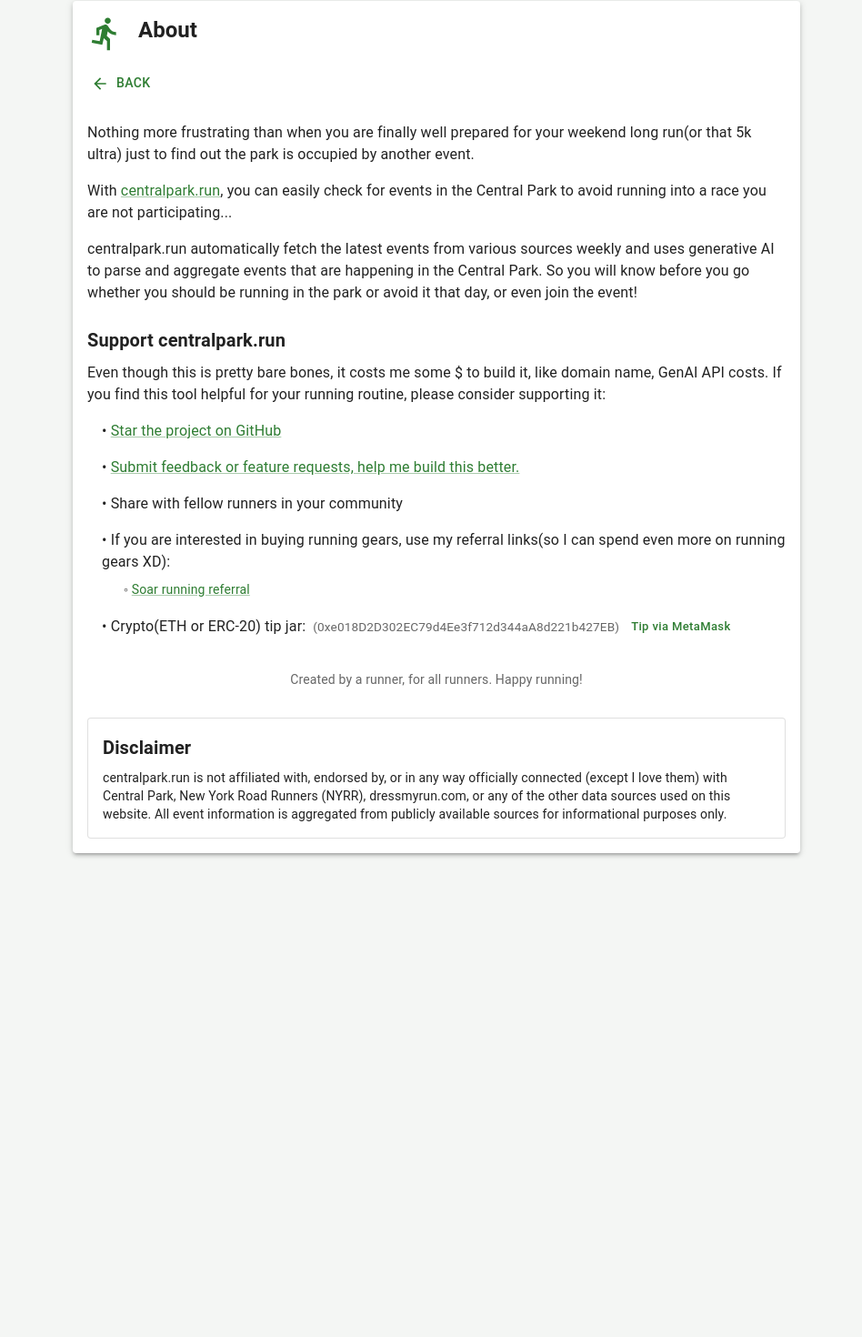
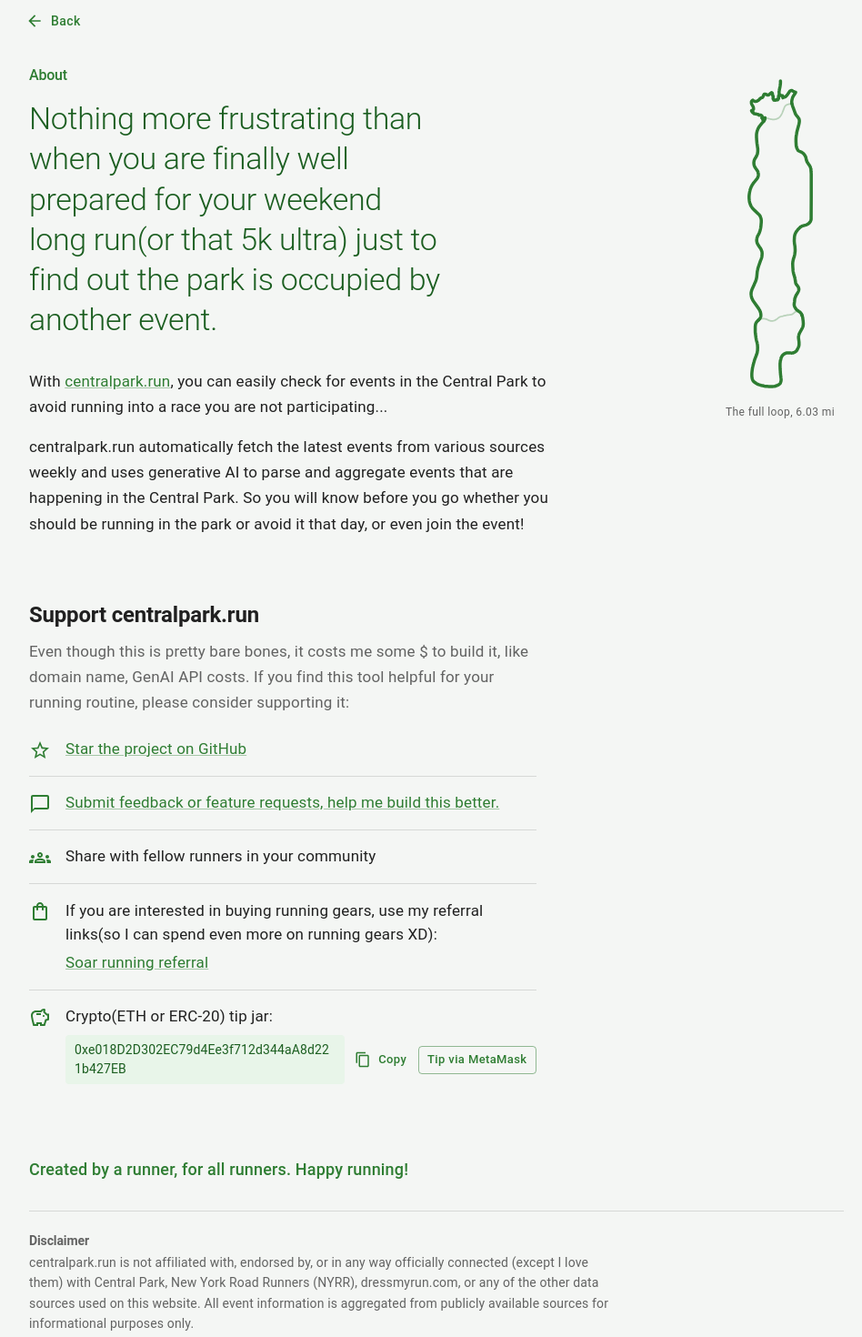
Before and after one commit to minimumviablestack/central-park-run-calendar, a React (Create React App) app: page /about in a window 1280 px wide. Shown: the part 19-1489 px from the top of the page at 91% size, without its empty margins (160-1108 px from the left). Before the commit the page ends 977 px from the top, so only its background shows below. Built offline with nearby package versions, Linux system fonts and the light colour scheme.

Commit message:
feat: redesign About page layout around the park loop
Same copy, new format: lede-led hero beside the real 6.03 mi loop drawn
from segmentGeometry.json, support options as an icon list, copyable
tip-jar address, quiet disclaimer footnote. MetaMask errors now use an
MUI Snackbar instead of alert().

```diff
--- a/src/components/About.js
+++ b/src/components/About.js
@@ -1,144 +1,296 @@
-import React from 'react';
+import React, { useState } from 'react';
 import {
   Box,
-  Paper,
   Typography,
   Link,
-  Button
+  Button,
+  Divider,
+  Snackbar,
+  Alert
 } from '@mui/material';
 import { Link as RouterLink } from 'react-router-dom';
-import DirectionsRunIcon from '@mui/icons-material/DirectionsRun';
 import ArrowBackIcon from '@mui/icons-material/ArrowBack';
+import StarBorderIcon from '@mui/icons-material/StarBorder';
+import ChatBubbleOutlineIcon from '@mui/icons-material/ChatBubbleOutline';
+import GroupsOutlinedIcon from '@mui/icons-material/GroupsOutlined';
+import ShoppingBagOutlinedIcon from '@mui/icons-material/ShoppingBagOutlined';
+import SavingsOutlinedIcon from '@mui/icons-material/SavingsOutlined';
+import ContentCopyIcon from '@mui/icons-material/ContentCopy';
+import segmentGeometry from '../data/segmentGeometry.json';
+
+const ETH_ADDRESS = '0xe018D2D302EC79d4Ee3f712d344aA8d221b427EB';
+const LOOP_SEGMENTS = ['drive_south', 'drive_east_mid', 'drive_north', 'drive_west_mid'];
+const CROSS_SEGMENTS = ['transverse_72', 'transverse_102'];
+// Manhattan's grid (and the park) sits ~29° east of true north.
+const GRID_ROTATION_DEG = 29;
+const LOOP_VIEW = { width: 120, height: 300, pad: 6 };
+
+function projectSegments() {
+  const rad = (-GRID_ROTATION_DEG * Math.PI) / 180;
+  const cosLat = Math.cos((40.78 * Math.PI) / 180);
+  const rotate = ([lat, lng]) => {
+    const x = lng * cosLat;
+    const y = -lat;
+    return [x * Math.cos(rad) - y * Math.sin(rad), x * Math.sin(rad) + y * Math.cos(rad)];
+  };
+
+  const ids = [...LOOP_SEGMENTS, ...CROSS_SEGMENTS];
+  const rotated = Object.fromEntries(ids.map((id) => [id, segmentGeometry[id].map(rotate)]));
+  const all = Object.values(rotated).flat();
+  const xs = all.map(([x]) => x);
+  const ys = all.map(([, y]) => y);
+  const [minX, maxX, minY, maxY] = [Math.min(...xs), Math.max(...xs), Math.min(...ys), Math.max(...ys)];
+  const { width, height, pad } = LOOP_VIEW;
+  const scale = Math.min((width - pad * 2) / (maxX - minX), (height - pad * 2) / (maxY - minY));
+  const offsetX = (width - (maxX - minX) * scale) / 2;
+  const offsetY = (height - (maxY - minY) * scale) / 2;
+
+  const toPath = (points) => points
+    .map(([x, y], i) => `${i ? 'L' : 'M'}${((x - minX) * scale + offsetX).toFixed(1)} ${((y - minY) * scale + offsetY).toFixed(1)}`)
+    .join(' ');
+
+  return {
+    loop: LOOP_SEGMENTS.map((id) => toPath(rotated[id])),
+    cross: CROSS_SEGMENTS.map((id) => toPath(rotated[id])),
+  };
+}
+
+const PARK_PATHS = projectSegments();
+
+function ParkLoop({ sx }) {
+  return (
+    <Box
+      component="svg"
+      viewBox={`0 0 ${LOOP_VIEW.width} ${LOOP_VIEW.height}`}
+      role="img"
+      aria-label="Outline of the Central Park loop"
+      sx={(theme) => ({
+        display: 'block',
+        overflow: 'visible',
+        '& path': { fill: 'none', strokeLinecap: 'round', strokeLinejoin: 'round' },
+        '& .loop': {
+          stroke: theme.palette.primary.main,
+          strokeWidth: 3,
+          strokeDasharray: 1,
+          strokeDashoffset: 0,
+          animation: 'drawLoop 2.4s cubic-bezier(.45,0,.2,1) both',
+        },
+        '& .cross': { stroke: theme.palette.primary.main, strokeWidth: 1.5, opacity: 0.3 },
+        '@keyframes drawLoop': { from: { strokeDashoffset: 1 }, to: { strokeDashoffset: 0 } },
+        '@media (prefers-reduced-motion: reduce)': { '& .loop': { animation: 'none' } },
+        ...sx,
+      })}
+    >
+      {PARK_PATHS.cross.map((d) => <path key={d} className="cross" d={d} />)}
+      {PARK_PATHS.loop.map((d) => <path key={d} className="loop" d={d} pathLength="1" />)}
+    </Box>
+  );
+}
+
+function SupportRow({ icon: Icon, children }) {
+  return (
+    <Box component="li" sx={{ display: 'flex', gap: 2, py: 2, alignItems: 'flex-start' }}>
+      <Icon sx={{ color: 'primary.main', mt: '2px', flexShrink: 0 }} aria-hidden="true" />
+      <Box sx={{ flex: 1, minWidth: 0 }}>{children}</Box>
+    </Box>
+  );
+}
+
+const bodySx = { fontSize: '1.0625rem', lineHeight: 1.65, maxWidth: '62ch' };
 
 function About() {
+  const [notice, setNotice] = useState(null);
+
+  const copyAddress = async () => {
+    try {
+      await navigator.clipboard.writeText(ETH_ADDRESS);
+      setNotice({ severity: 'success', message: 'Address copied' });
+    } catch (error) {
+      setNotice({ severity: 'error', message: 'Couldn\'t copy. Select the address and copy it manually.' });
+    }
+  };
+
+  const tipViaMetaMask = async () => {
+    if (!window.ethereum) {
+      window.open(`https://etherscan.io/address/${ETH_ADDRESS}`, '_blank');
+      setNotice({ severity: 'info', message: 'MetaMask not detected. Please install MetaMask to send ETH directly.' });
+      return;
+    }
+    try {
+      const accounts = await window.ethereum.request({ method: 'eth_requestAccounts' });
+      await window.ethereum.request({
+        method: 'eth_sendTransaction',
+        params: [{
+          to: ETH_ADDRESS,
+          from: accounts[0],
+          value: '0x11c37937e08000', // 0.005 ETH in hex
+        }],
+      });
+    } catch (error) {
+      console.error('MetaMask error:', error);
+      setNotice({ severity: 'error', message: 'Transaction failed. See console for details.' });
+    }
+  };
+
   return (
-    <Paper component="main" elevation={3} sx={{ maxWidth: 800, margin: '20px auto', padding: 2 }}>
-      <Box sx={{ display: 'flex', alignItems: 'center', mb: 2 }}>
-        <DirectionsRunIcon sx={{ fontSize: 40, mr: 2, color: 'primary.main' }} />
-        <Typography variant="h5" component="h1" gutterBottom sx={{ flex: 1 }}>
-          About
-        </Typography>
-      </Box>
-
+    <Box component="main" sx={{ maxWidth: 960, mx: 'auto', px: { xs: 2, sm: 4 }, pt: { xs: 2, sm: 3 }, pb: 8 }}>
       <Button
         component={RouterLink}
         to="/"
         startIcon={<ArrowBackIcon />}
-        sx={{ mb: 3 }}
+        sx={{ textTransform: 'none', ml: -1, mb: { xs: 2, sm: 4 } }}
       >
         Back
       </Button>
 
-      <Typography variant="body1" paragraph>
+      <Box
+        component="section"
+        sx={{
+          display: 'grid',
+          gridTemplateColumns: { xs: '1fr 64px', sm: '1fr 140px' },
+          columnGap: { xs: 2, sm: 8 },
+          alignItems: 'start',
+        }}
+      >
+        <Box sx={{ gridColumn: 1, gridRow: 1 }}>
+          <Typography variant="h1" sx={{ fontSize: '1rem', fontWeight: 500, color: 'primary.main', mb: 2 }}>
+            About
+          </Typography>
+          <Typography
+            sx={{
+              fontSize: { xs: '1.5rem', sm: '2.125rem' },
+              fontWeight: 300,
+              lineHeight: 1.3,
+              letterSpacing: '-0.01em',
+              color: 'success.dark',
+              maxWidth: '24ch',
+              mb: { xs: 3, sm: 4 },
+            }}
+          >
             Nothing more frustrating than when you are finally well prepared for your weekend long run(or that 5k ultra) just to find out the park is occupied by another event.
           </Typography>
-
-      <Typography variant="body1" paragraph>
+        </Box>
+        <Box component="figure" sx={{ m: 0, mt: 1, gridColumn: 2, gridRow: { xs: 1, sm: '1 / span 2' } }}>
+          <ParkLoop sx={{ width: '100%', height: 'auto' }} />
+          <Typography
+            component="figcaption"
+            variant="caption"
+            sx={{ display: { xs: 'none', sm: 'block' }, mt: 1.5, color: 'text.secondary', textAlign: 'center' }}
+          >
+            The full loop, 6.03 mi
+          </Typography>
+        </Box>
+        <Box sx={{ gridColumn: { xs: '1 / -1', sm: 1 }, gridRow: 2 }}>
+          <Typography sx={{ ...bodySx, mb: 2 }}>
             With <Link component={RouterLink} to="/" color="primary">centralpark.run</Link>, you can easily check for events in the Central Park to avoid running into a race you are not participating...
           </Typography>
-
-      <Typography variant="body1" paragraph>
+          <Typography sx={bodySx}>
             centralpark.run automatically fetch the latest events from various sources weekly and uses generative AI to parse and aggregate events that are happening in the Central Park. So you will know before you go whether you should be running in the park or avoid it that day, or even join the event!
           </Typography>
+        </Box>
+      </Box>
 
-      <Typography variant="h6" component="h2" sx={{ mt: 3, mb: 1 }}>
+      <Box component="section" sx={{ mt: { xs: 6, sm: 9 }, maxWidth: '62ch' }}>
+        <Typography variant="h2" sx={{ fontSize: '1.5rem', fontWeight: 600, mb: 1.5 }}>
           Support centralpark.run
         </Typography>
-
-      <Typography variant="body1" paragraph>
+        <Typography sx={{ ...bodySx, color: 'text.secondary', mb: 1 }}>
           Even though this is pretty bare bones, it costs me some $ to build it, like domain name, GenAI API costs.
           If you find this tool helpful for your running routine, please consider supporting it:
         </Typography>
 
-      <Box sx={{ ml: 2, mb: 2 }}>
-        <Typography variant="body1" paragraph>
-          • <Link href="https://github.com/minimumviablestack/central-park-run-calendar" target="_blank" rel="noopener">Star the project on GitHub</Link>
+        <Box
+          component="ul"
+          sx={{
+            listStyle: 'none',
+            p: 0,
+            m: 0,
+            '& > li + li': { borderTop: 1, borderColor: 'divider' },
+            '& a': { fontSize: '1.0625rem' },
+          }}
+        >
+          <SupportRow icon={StarBorderIcon}>
+            <Link href="https://github.com/minimumviablestack/central-park-run-calendar" target="_blank" rel="noopener">
+              Star the project on GitHub
+            </Link>
+          </SupportRow>
+          <SupportRow icon={ChatBubbleOutlineIcon}>
+            <Link href="https://github.com/minimumviablestack/central-park-run-calendar/issues" target="_blank" rel="noopener">
+              Submit feedback or feature requests, help me build this better.
+            </Link>
+          </SupportRow>
+          <SupportRow icon={GroupsOutlinedIcon}>
+            <Typography sx={{ fontSize: '1.0625rem' }}>Share with fellow runners in your community</Typography>
+          </SupportRow>
+          <SupportRow icon={ShoppingBagOutlinedIcon}>
+            <Typography sx={{ fontSize: '1.0625rem', lineHeight: 1.55, mb: 0.75 }}>
+              If you are interested in buying running gears, use my referral links(so I can spend even more on running gears XD):
             </Typography>
-        <Typography variant="body1" paragraph>
-          • <Link href="https://github.com/minimumviablestack/central-park-run-calendar/issues" target="_blank" rel="noopener">Submit feedback or feature requests, help me build this better.</Link>
-        </Typography>
-        <Typography variant="body1" paragraph>
-          • Share with fellow runners in your community
-        </Typography>
-        <Typography variant="body1" paragraph>
-          • If you are interested in buying running gears, use my referral links(so I can spend even more on running gears XD):
-            <Box sx={{ ml: 3, mt: 1 }}>
-              <Typography variant="body2" paragraph>
-                ◦ <Link
-                    href="https://r.infl.co/wnd0R76UIi5"
-                    target="_blank"
-                    rel="noopener"
-                    color="primary"
-                  >
+            <Link href="https://r.infl.co/wnd0R76UIi5" target="_blank" rel="noopener" color="primary">
               Soar running referral
             </Link>
+          </SupportRow>
+          <SupportRow icon={SavingsOutlinedIcon}>
+            <Typography sx={{ fontSize: '1.0625rem', mb: 1 }}>Crypto(ETH or ERC-20) tip jar:</Typography>
+            <Box
+              sx={{
+                display: 'flex',
+                flexWrap: 'wrap',
+                alignItems: 'center',
+                gap: 1,
+              }}
+            >
+              <Typography
+                component="code"
+                sx={{
+                  fontFamily: 'inherit',
+                  fontSize: '0.875rem',
+                  color: 'success.dark',
+                  bgcolor: 'success.light',
+                  borderRadius: 1,
+                  px: 1.25,
+                  py: 0.75,
+                  wordBreak: 'break-all',
+                  flex: '1 1 260px',
+                }}
+              >
+                {ETH_ADDRESS}
               </Typography>
-            </Box>
-        </Typography>
-        <Typography variant="body1" paragraph>
-          • Crypto(ETH or ERC-20) tip jar:
-            <Typography component="span" sx={{ ml: 1, color: 'text.secondary', fontSize: '0.85rem', wordBreak: 'break-all' }}>
-              (0xe018D2D302EC79d4Ee3f712d344aA8d221b427EB)
-            </Typography>
-            <Button
-              color="primary"
-              size="small"
-              onClick={() => {
-                const ethAddress = '0xe018D2D302EC79d4Ee3f712d344aA8d221b427EB';
-                if (window.ethereum) {
-                  // Ensure the address is properly formatted with 0x prefix
-                  const formattedAddress = ethAddress.startsWith('0x') ? ethAddress : `0x${ethAddress}`;
-
-                  // Request account access if needed
-                  window.ethereum.request({ method: 'eth_requestAccounts' })
-                    .then(accounts => {
-                      // Create transaction parameters
-                      const transactionParameters = {
-                        to: formattedAddress,
-                        from: accounts[0], // The currently connected wallet address
-                        value: '0x11c37937e08000', // 0.005 ETH in hex
-                      };
-
-                      // Send the transaction
-                      window.ethereum.request({
-                        method: 'eth_sendTransaction',
-                        params: [transactionParameters],
-                      })
-                      .catch(error => {
-                        console.error('Transaction error:', error);
-                        alert('Transaction failed. See console for details.');
-                      });
-                    })
-                    .catch(error => {
-                      console.error('Account access error:', error);
-                      alert('Could not access your Ethereum wallet.');
-                    });
-                } else {
-                  window.open(`https://etherscan.io/address/${ethAddress}`, '_blank');
-                  alert('MetaMask not detected. Please install MetaMask to send ETH directly.');
-                }
-              }}
-              sx={{ ml: 1, textTransform: 'none' }}
-            >
+              <Button size="small" startIcon={<ContentCopyIcon />} onClick={copyAddress} sx={{ textTransform: 'none' }}>
+                Copy
+              </Button>
+              <Button size="small" variant="outlined" onClick={tipViaMetaMask} sx={{ textTransform: 'none' }}>
                 Tip via MetaMask
               </Button>
+            </Box>
+          </SupportRow>
+        </Box>
+      </Box>
 
+      <Typography sx={{ mt: { xs: 6, sm: 8 }, fontSize: '1.125rem', fontWeight: 500, color: 'primary.main' }}>
+        Created by a runner, for all runners. Happy running!
+      </Typography>
+
+      <Divider sx={{ mt: 4, mb: 3 }} />
+
+      <Box component="section" sx={{ maxWidth: '72ch' }}>
+        <Typography variant="h2" sx={{ fontSize: '0.875rem', fontWeight: 600, color: 'text.secondary', mb: 0.5 }}>
+          Disclaimer
+        </Typography>
+        <Typography variant="body2" sx={{ color: 'text.secondary', lineHeight: 1.6 }}>
+          centralpark.run is not affiliated with, endorsed by, or in any way officially connected (except I love them) with Central Park, New York Road Runners (NYRR), dressmyrun.com, or any of the other data sources used on this website. All event information is aggregated from publicly available sources for informational purposes only.
         </Typography>
       </Box>
 
-      <Typography variant="body2" sx={{ mt: 4, textAlign: 'center', color: 'text.secondary' }}>
-        Created by a runner, for all runners. Happy running!
-      </Typography>
-
-      <Box sx={{ mt: 4, p: 2, bgcolor: 'background.paper', borderRadius: 1, border: '1px solid', borderColor: 'divider' }}>
-        <Typography variant="h6" component="h2" gutterBottom>
-          Disclaimer
-        </Typography>
-        <Typography variant="body2">
-          centralpark.run is not affiliated with, endorsed by, or in any way officially connected (except I love them) with Central Park, New York Road Runners (NYRR), dressmyrun.com, or any of the other data sources used on this website. All event information is aggregated from publicly available sources for informational purposes only.
-        </Typography>
+      <Snackbar
+        open={Boolean(notice)}
+        autoHideDuration={4000}
+        onClose={() => setNotice(null)}
+        anchorOrigin={{ vertical: 'bottom', horizontal: 'center' }}
+      >
+        {notice ? <Alert severity={notice.severity} onClose={() => setNotice(null)}>{notice.message}</Alert> : undefined}
+      </Snackbar>
     </Box>
-    </Paper>
   );
 }
 
```
Lines whose indentation alone changed are shown as unchanged.
